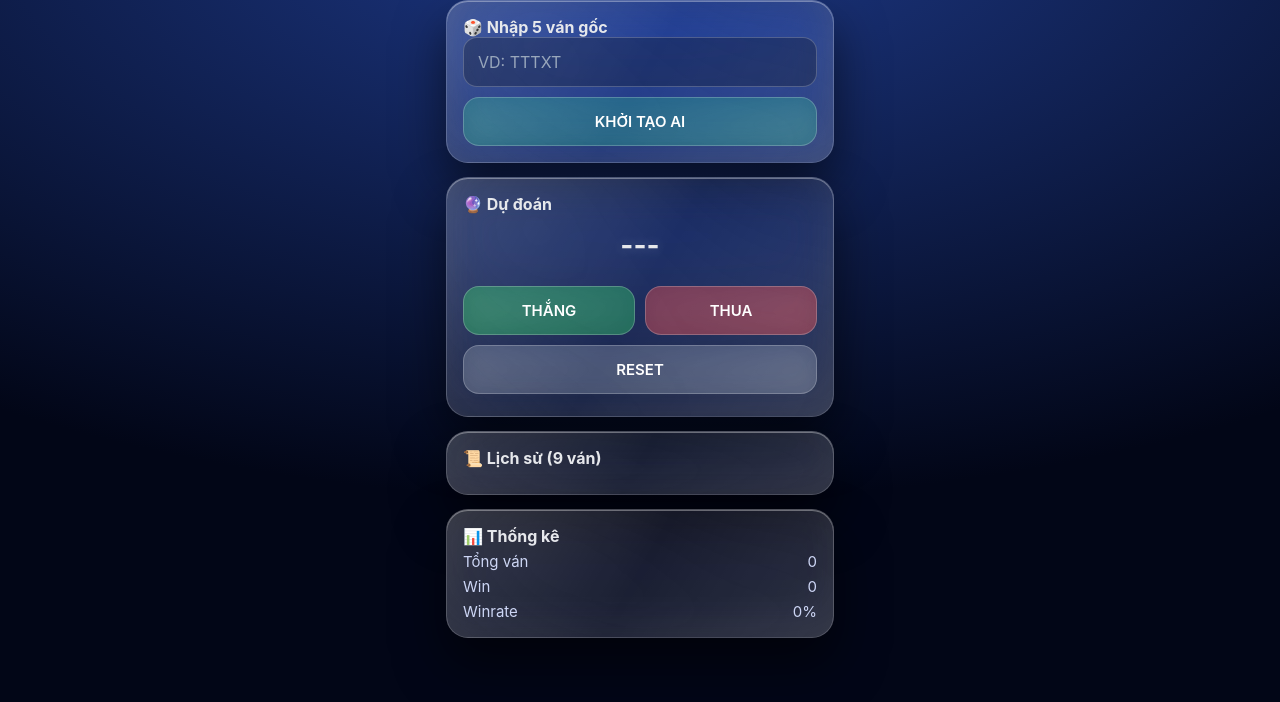
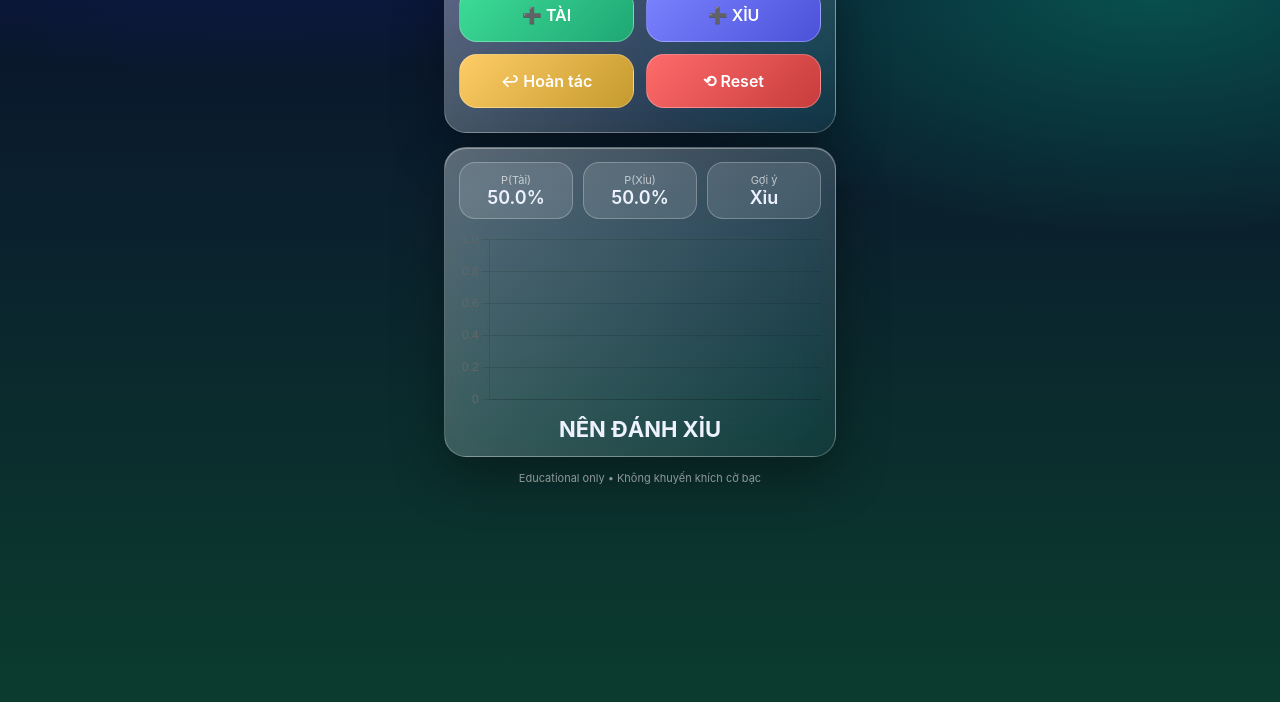
Before and after one commit to Stazee-58/Tool, a plain HTML site: page index.html in a window 1280 px wide. Shown: the part 98-800 px from the top of the page. Drawn offline with nearby package versions, Linux system fonts and the light colour scheme.

Commit message:
Update index.html

```diff
--- a/index.html
+++ b/index.html
@@ -1,355 +1,266 @@
 <!DOCTYPE html>
 <html lang="vi">
 <head>
-<meta charset="UTF-8" />
-<meta name="viewport" content="width=device-width, initial-scale=1.0" />
-<title>Tool</title>
+<meta charset="UTF-8">
+<meta name="viewport" content="width=device-width, initial-scale=1.0, user-scalable=no">
+<title>AI Tài Xỉu • Liquid Glass</title>
 
 <style>
 :root{
- --glass-border: rgba(255,255,255,0.22);
+  --bg1:#0a0f2c;
+  --bg2:#0b3c2e;
+  --glass:rgba(255,255,255,.18);
+  --stroke:rgba(255,255,255,.25);
+  --txt:#eef2ff;
+  --mut:rgba(255,255,255,.65);
+  --tai:#3ddc97;
+  --xiu:#7c83ff;
+  --warn:#ffcc66;
+  --bad:#ff6b6b;
 }
 
-*{
- box-sizing:border-box;
- font-family: Inter, -apple-system, BlinkMacSystemFont, Segoe UI, sans-serif;
-}
-
+*{box-sizing:border-box;font-family:-apple-system,BlinkMacSystemFont,Inter,system-ui}
 body{
+  margin:0;
+  background:
+    radial-gradient(120% 80% at 20% -10%,#1a3cff44,transparent 40%),
+    radial-gradient(100% 70% at 90% 10%,#00ffb344,transparent 45%),
+    linear-gradient(180deg,var(--bg1),var(--bg2));
+  color:var(--txt);
   min-height:100vh;
- margin:0;
- display:flex;
- justify-content:center;
- align-items:center;
- background:
-  radial-gradient(1200px 600px at top, #1e3a8a, #020617),
-  linear-gradient(180deg,#020617,#000);
- color:#e5e7eb;
 }
 
 .app{
- width:100%;
   max-width:420px;
- padding:16px;
+  margin:auto;
+  padding:14px;
 }
 
-/* ===== LIQUID GLASS CARD ===== */
-.card{
- position:relative;
- overflow:hidden;
+.header{
+  text-align:center;
+  margin-bottom:14px;
+}
+.header h1{
+  margin:0;
+  font-size:20px;
+  font-weight:600;
+}
+.header p{
+  margin:4px 0 0;
+  font-size:12px;
+  color:var(--mut);
+}
+
+.glass{
+  background:linear-gradient(
+    135deg,
+    rgba(255,255,255,.35),
+    rgba(255,255,255,.05)
+  );
+  backdrop-filter:blur(22px) saturate(160%);
+  -webkit-backdrop-filter:blur(22px) saturate(160%);
+  border:1px solid var(--stroke);
   border-radius:22px;
- padding:16px;
- margin-bottom:14px;
-
- background:
-  linear-gradient(
-   120deg,
-   rgba(255,255,255,.18),
-   rgba(255,255,255,.06),
-   rgba(255,255,255,.14)
-  );
-
- backdrop-filter: blur(22px) saturate(140%);
- -webkit-backdrop-filter: blur(22px) saturate(140%);
- border:1px solid var(--glass-border);
-
   box-shadow:
     inset 0 1px 0 rgba(255,255,255,.35),
-  inset 0 -20px 40px rgba(255,255,255,.05),
-  0 25px 50px rgba(0,0,0,.55);
-
- animation: liquidShift 10s ease-in-out infinite;
- transition: transform .2s ease;
+    0 20px 50px rgba(0,0,0,.35);
 }
 
-/* liquid blobs */
-.card::after{
- content:"";
- position:absolute;
- inset:-40%;
- background:
-  radial-gradient(circle at 30% 30%, rgba(255,255,255,.18), transparent 40%),
-  radial-gradient(circle at 70% 60%, rgba(255,255,255,.12), transparent 45%),
-  radial-gradient(circle at 50% 90%, rgba(255,255,255,.1), transparent 50%);
- opacity:.35;
- filter: blur(40px);
- animation: liquidMove 14s linear infinite;
- pointer-events:none;
+.card{padding:14px;margin-bottom:14px}
+
+.buttons{
+  display:grid;
+  grid-template-columns:1fr 1fr;
+  gap:12px;
+}
+.btn{
+  padding:16px;
+  border-radius:18px;
+  border:1px solid var(--stroke);
+  font-size:16px;
+  font-weight:600;
+  color:white;
+  backdrop-filter:blur(12px);
+}
+.btn:active{transform:scale(.97)}
+.btn.tai{background:linear-gradient(135deg,#3ddc97,#1fa774)}
+.btn.xiu{background:linear-gradient(135deg,#7c83ff,#4b52d9)}
+.btn.warn{background:linear-gradient(135deg,#ffcc66,#c49a2d)}
+.btn.bad{background:linear-gradient(135deg,#ff6b6b,#c73c3c)}
+
+.history{
+  display:flex;
+  gap:6px;
+  flex-wrap:wrap;
+  margin-top:10px;
+}
+.dot{
+  width:22px;height:22px;
+  border-radius:50%;
+  display:grid;place-items:center;
+  font-size:12px;
+  color:white;
+}
+.dot.tai{background:var(--tai)}
+.dot.xiu{background:var(--xiu)}
+
+.kpi{
+  display:grid;
+  grid-template-columns:repeat(3,1fr);
+  gap:10px;
+  margin-bottom:10px;
+}
+.box{
+  text-align:center;
+  padding:10px;
+  border-radius:16px;
+  background:rgba(255,255,255,.12);
+  border:1px solid var(--stroke);
+}
+.box .label{font-size:11px;color:var(--mut)}
+.box .value{font-size:18px;font-weight:600}
+
+.hint{
+  text-align:center;
+  font-size:22px;
+  font-weight:700;
+  margin-top:6px;
 }
 
-/* shine */
-.card::before{
- content:"";
- position:absolute;
- inset:0;
- background:linear-gradient(
-  120deg,
-  transparent 35%,
-  rgba(255,255,255,.45),
-  transparent 65%
- );
- opacity:.18;
- transform:translateX(-120%);
- animation: shineMove 7s ease-in-out infinite;
- pointer-events:none;
-}
+canvas{width:100%;height:180px}
 
-/* ===== ANIMATION ===== */
-@keyframes liquidShift{
- 0%{background-position:0% 50%}
- 50%{background-position:100% 50%}
- 100%{background-position:0% 50%}
-}
-
-@keyframes liquidMove{
- 0%{transform:translate(0,0)}
- 50%{transform:translate(6%,4%)}
- 100%{transform:translate(0,0)}
-}
-
-@keyframes shineMove{
- 0%{transform:translateX(-120%)}
- 50%{transform:translateX(120%)}
- 100%{transform:translateX(120%)}
-}
-
-/* ===== HEADER ===== */
-h1{
+.footer{
   text-align:center;
- margin:6px 0 16px;
- font-size:22px;
- letter-spacing:.5px;
-}
-
-/* ===== INPUT ===== */
-input{
- width:100%;
- padding:14px;
- border-radius:14px;
- border:1px solid var(--glass-border);
- background:rgba(0,0,0,.25);
- color:#fff;
- font-size:16px;
- outline:none;
-}
-
-input::placeholder{color:#94a3b8}
-
-/* ===== BUTTON ===== */
-button{
- width:100%;
- padding:14px;
- margin-top:10px;
- border-radius:16px;
- border:1px solid var(--glass-border);
- background:rgba(255,255,255,.14);
- color:#fff;
- font-size:15px;
- font-weight:600;
- backdrop-filter: blur(12px);
- cursor:pointer;
- transition:.2s;
-}
-
-button:active{
- transform:scale(.97);
- background:rgba(255,255,255,.22);
-}
-
-.btn-green{background:rgba(16,185,129,.28)}
-.btn-win{background:rgba(34,197,94,.4)}
-.btn-lose{background:rgba(239,68,68,.4)}
-.btn-reset{background:rgba(148,163,184,.3)}
-
-.row{
- display:flex;
- gap:10px;
-}
-
-/* ===== PREDICT ===== */
-.predict{
- text-align:center;
- font-size:28px;
- font-weight:700;
- margin:14px 0;
- animation:pulseGlow 1.6s ease-in-out infinite;
-}
-
-@keyframes pulseGlow{
- 0%{text-shadow:0 0 10px rgba(255,255,255,.25)}
- 50%{text-shadow:0 0 26px rgba(96,165,250,.75)}
- 100%{text-shadow:0 0 10px rgba(255,255,255,.25)}
-}
-
-/* ===== HISTORY ===== */
-.history{
- display:flex;
- flex-wrap:wrap;
- gap:8px;
- margin-top:10px;
-}
-
-.cell{
- width:38px;
- height:38px;
- border-radius:12px;
- display:flex;
- align-items:center;
- justify-content:center;
- font-weight:700;
- backdrop-filter: blur(10px);
- box-shadow: inset 0 1px 0 rgba(255,255,255,.25);
-}
-
-.T{background:rgba(59,130,246,.65)}
-.X{background:rgba(244,63,94,.65)}
-
-/* ===== STAT ===== */
-.stat{
- display:flex;
- justify-content:space-between;
+  font-size:11px;
+  color:var(--mut);
   margin-top:6px;
- font-size:15px;
- color:#cbd5f5;
-}
-
-.warn{
- text-align:center;
- margin-top:6px;
- color:#fca5a5;
- font-size:14px;
 }
 </style>
 </head>
 
 <body>
 <div class="app">
-<h1>🧠 Tool</h1>
 
-<div class="card">
- <b>🎲 Nhập 5 ván gốc</b>
- <input id="baseInput" placeholder="VD: TTTXT" />
- <button class="btn-green" onclick="initAI()">KHỞI TẠO AI</button>
+  <div class="header">
+    <h1>AI Tài Xỉu</h1>
+    <p>Liquid Glass • Mobile Edition</p>
   </div>
 
-<div class="card">
- <b>🔮 Dự đoán</b>
- <div id="predict" class="predict">---</div>
- <div class="row">
-  <button class="btn-win" onclick="confirmResult(true)">THẮNG</button>
-  <button class="btn-lose" onclick="confirmResult(false)">THUA</button>
+  <div class="glass card">
+    <div class="buttons">
+      <button class="btn tai" onclick="add('T')">➕ TÀI</button>
+      <button class="btn xiu" onclick="add('X')">➕ XỈU</button>
+      <button class="btn warn" onclick="undo()">↩ Hoàn tác</button>
+      <button class="btn bad" onclick="resetAll()">⟲ Reset</button>
     </div>
- <button class="btn-reset" onclick="resetAll()">RESET</button>
- <div id="warn" class="warn"></div>
+    <div class="history" id="hist"></div>
   </div>
 
-<div class="card">
- <b>📜 Lịch sử (9 ván)</b>
- <div id="history" class="history"></div>
+  <div class="glass card">
+    <div class="kpi">
+      <div class="box">
+        <div class="label">P(Tài)</div>
+        <div class="value" id="pt">–</div>
+      </div>
+      <div class="box">
+        <div class="label">P(Xỉu)</div>
+        <div class="value" id="px">–</div>
+      </div>
+      <div class="box">
+        <div class="label">Gợi ý</div>
+        <div class="value" id="hint">–</div>
+      </div>
+    </div>
+    <canvas id="chart"></canvas>
+    <div class="hint" id="bigHint"></div>
   </div>
 
-<div class="card">
- <b>📊 Thống kê</b>
- <div class="stat"><span>Tổng ván</span><span id="total">0</span></div>
- <div class="stat"><span>Win</span><span id="win">0</span></div>
- <div class="stat"><span>Winrate</span><span id="rate">0%</span></div>
-</div>
+  <div class="footer">
+    Educational only • Không khuyến khích cờ bạc
   </div>
 
+</div>
+
+<script src="https://cdn.jsdelivr.net/npm/chart.js"></script>
+
 <script>
-let data={visible:[],hidden:[],win:0,total:0};
-let predictPick="T";
+const hist=[];
+let chart;
 
-function initAI(){
- const input=document.getElementById("baseInput");
- let raw=input.value.toUpperCase().replace(/[^TX]/g,"");
- if(raw.length<5){alert("Nhập đủ 5 ván");return;}
- data.visible=[]; data.hidden=[];
- raw.split("").forEach(v=>pushHistory(v));
- input.disabled=true;
- analyze(); render();
+function add(v){hist.push(v);render();}
+function undo(){hist.pop();render();}
+function resetAll(){hist.length=0;render();}
+
+function probs(){
+  const t=hist.filter(x=>x==='T').length;
+  const n=hist.length;
+  const p=(t+1)/(n+2);
+  return {T:p,X:1-p};
 }
 
-function pushHistory(v){
- if(data.visible.length>=9) data.hidden.push(data.visible.shift());
- data.visible.push(v);
+function markov(){
+  if(hist.length<2) return 0.5;
+  let TT=0,TX=0,XT=0,XX=0;
+  for(let i=1;i<hist.length;i++){
+    const a=hist[i-1],b=hist[i];
+    if(a==='T'&&b==='T')TT++;
+    if(a==='T'&&b==='X')TX++;
+    if(a==='X'&&b==='T')XT++;
+    if(a==='X'&&b==='X')XX++;
+  }
+  const last=hist.at(-1);
+  const s=last==='T'?TT+TX+2:XT+XX+2;
+  return last==='T'?(TT+1)/s:(XT+1)/s;
 }
 
-function analyze(){
- const h=[...data.hidden,...data.visible];
- const predict=document.getElementById("predict");
- if(!h.length){predict.innerText="---";return;}
-
- let score=0,last=h[h.length-1],streak=1;
- for(let i=h.length-2;i>=0;i--){
-  if(h[i]===last) streak++; else break;
- }
- if(streak>=2) score+=last==="T"?2:-2;
-
- let t=h.filter(x=>x==="T").length;
- score+=t>(h.length-t)?1:-1;
-
- if(h.length>=3){
-  let a=h.slice(-3);
-  if(a[0]===a[2]&&a[0]!==a[1])
-   score+=a[0]==="T"?1:-1;
+function predict(){
+  const p=probs().T;
+  const m=markov();
+  let T=0.6*p+0.4*m;
+  T=Math.min(0.98,Math.max(0.02,T));
+  return {T,X:1-T};
 }
 
- predictPick=score>=0?"T":"X";
- predict.innerText=predictPick==="T"?"🔥 TÀI":"❄️ XỈU";
+function drawChart(){
+  let ema=0,k=0.25;
+  const data=[];
+  hist.forEach(x=>{
+    ema=ema?k*(x==='T'?1:0)+(1-k)*ema:(x==='T'?1:0);
+    data.push(ema);
+  });
+  if(chart)chart.destroy();
+  chart=new Chart(chartEl,{
+    type:'line',
+    data:{labels:data.map((_,i)=>i+1),
+      datasets:[{data,borderWidth:2}]},
+    options:{
+      plugins:{legend:{display:false}},
+      scales:{y:{min:0,max:1}},
+      responsive:true
+    }
+  });
 }
 
-function confirmResult(win){
- if(!data.visible.length) return;
- let real;
- if(win){real=predictPick;data.win++;}
- else{real=predictPick==="T"?"X":"T";}
- pushHistory(real);
- data.total++;
- analyze(); render();
+const chartEl=document.getElementById('chart');
+
+function render(){
+  histEl.innerHTML='';
+  hist.slice(-40).forEach(x=>{
+    const d=document.createElement('div');
+    d.className='dot '+(x==='T'?'tai':'xiu');
+    d.textContent=x;
+    histEl.appendChild(d);
+  });
+  const r=predict();
+  pt.textContent=(r.T*100).toFixed(1)+'%';
+  px.textContent=(r.X*100).toFixed(1)+'%';
+  hint.textContent=r.T>r.X?'Tài':'Xỉu';
+  bigHint.textContent=r.T>r.X?'NÊN ĐÁNH TÀI':'NÊN ĐÁNH XỈU';
+  drawChart();
 }
 
-function resetAll(){
- if(!confirm("Reset toàn bộ AI?")) return;
- data={visible:[],hidden:[],win:0,total:0};
- document.getElementById("baseInput").value="";
- document.getElementById("baseInput").disabled=false;
- document.getElementById("predict").innerText="---";
+const histEl=document.getElementById('hist');
 render();
-}
-
-function render(){
- const history=document.getElementById("history");
- history.innerHTML="";
- data.visible.forEach(v=>{
-  let d=document.createElement("div");
-  d.className="cell "+v;
-  d.innerText=v;
-  history.appendChild(d);
- });
-
- document.getElementById("total").innerText=data.total;
- document.getElementById("win").innerText=data.win;
- let rate=data.total?Math.round(data.win/data.total*100):0;
- document.getElementById("rate").innerText=rate+"%";
- document.getElementById("warn").innerText=
-  rate<50 && data.total>5 ? "⚠ Winrate thấp, nên dừng" : "";
-}
-
-/* ===== GLASS TILT ===== */
-document.querySelectorAll(".card").forEach(card=>{
- card.addEventListener("mousemove",e=>{
-  const r=card.getBoundingClientRect();
-  const x=e.clientX-r.left;
-  const y=e.clientY-r.top;
-  const rx=((y/r.height)-0.5)*-6;
-  const ry=((x/r.width)-0.5)*6;
-  card.style.transform=`rotateX(${rx}deg) rotateY(${ry}deg)`;
- });
- card.addEventListener("mouseleave",()=>{
-  card.style.transform="rotateX(0) rotateY(0)";
- });
-});
 </script>
 </body>
 </html>
```
Lines whose indentation alone changed are shown as unchanged.
